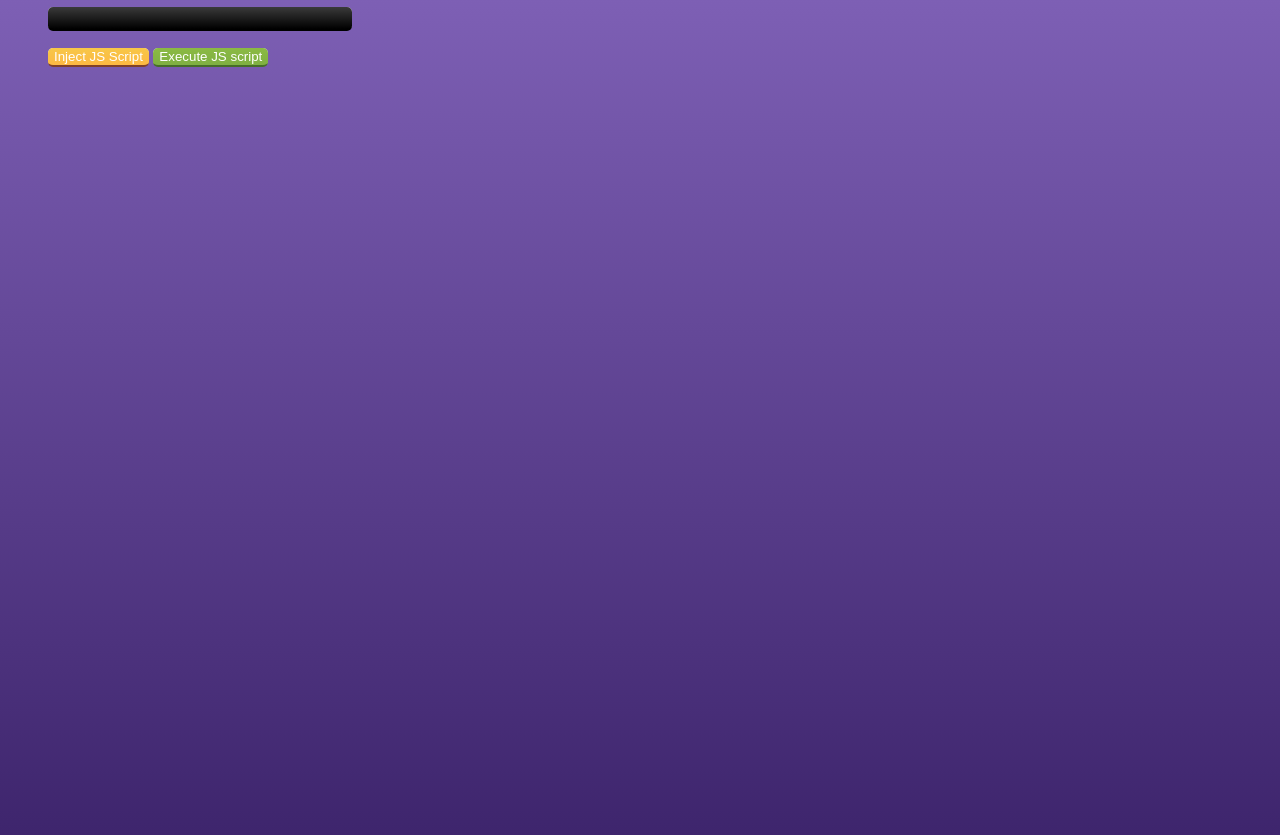
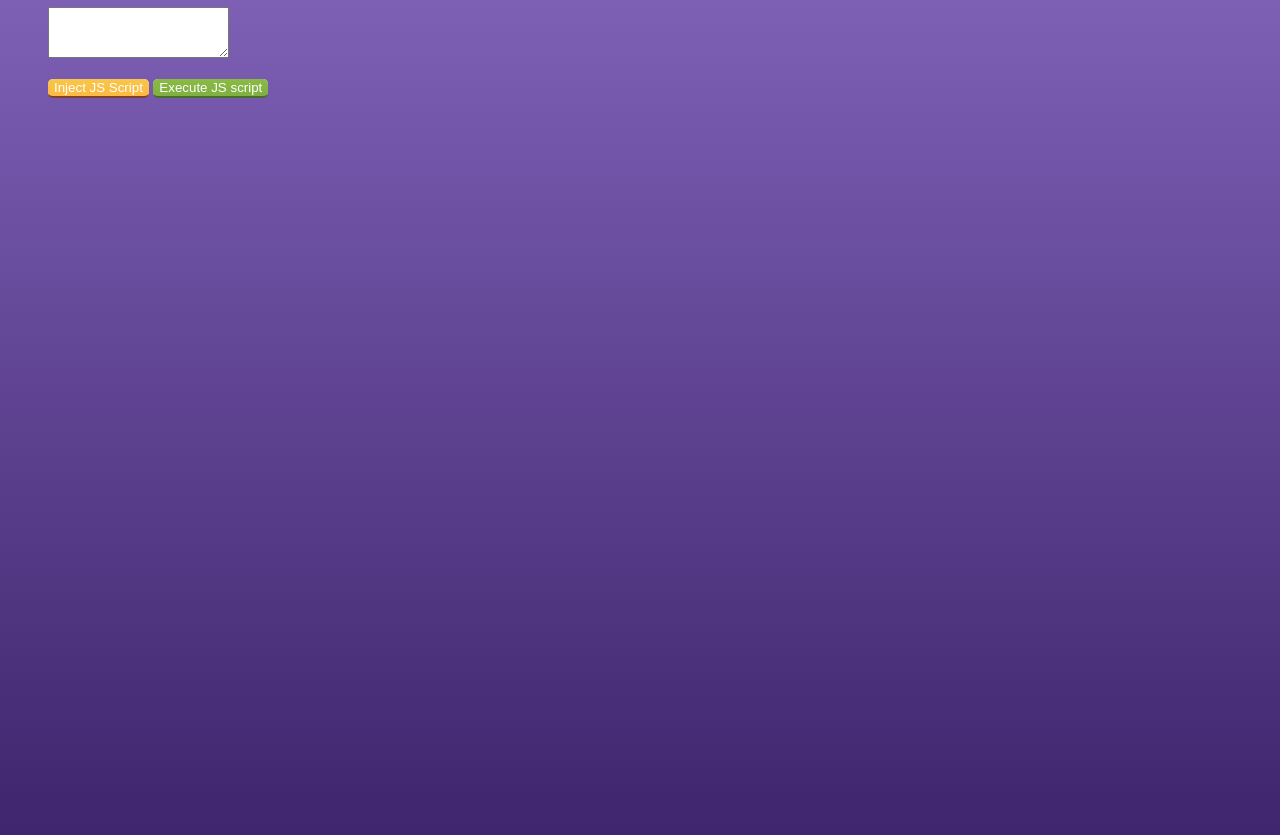
Before and after one commit to rocko2314243/Space-Executor, a website: page Try-It.html in a window 1280 px wide. Shown: the part 181-1016 px from the top of the page. Drawn offline with Linux system fonts and the light colour scheme.

Commit message:
Update Try-It.html

```diff
--- a/Try-It.html
+++ b/Try-It.html
@@ -13,7 +13,7 @@
      </div>
 <h1>JS Executor</h1>
 <ul>
-    <input type="text" id="CMDs"></input>
+    <textarea id="CMDs" rows="3" columns="60"></textarea>
 </ul>
 <ul>
     <button id="Yellow">Inject JS Script</button>
```
